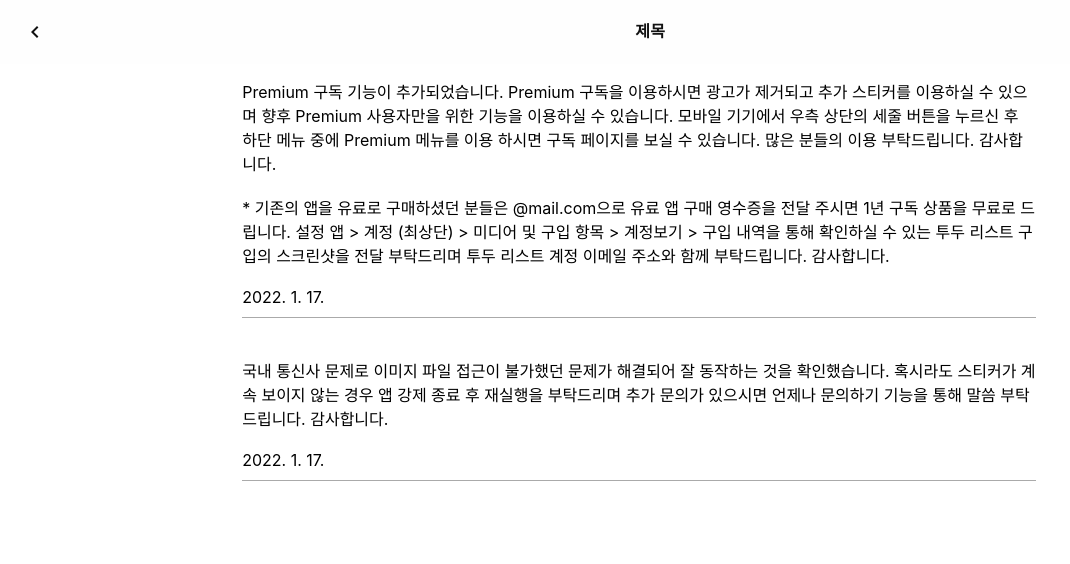
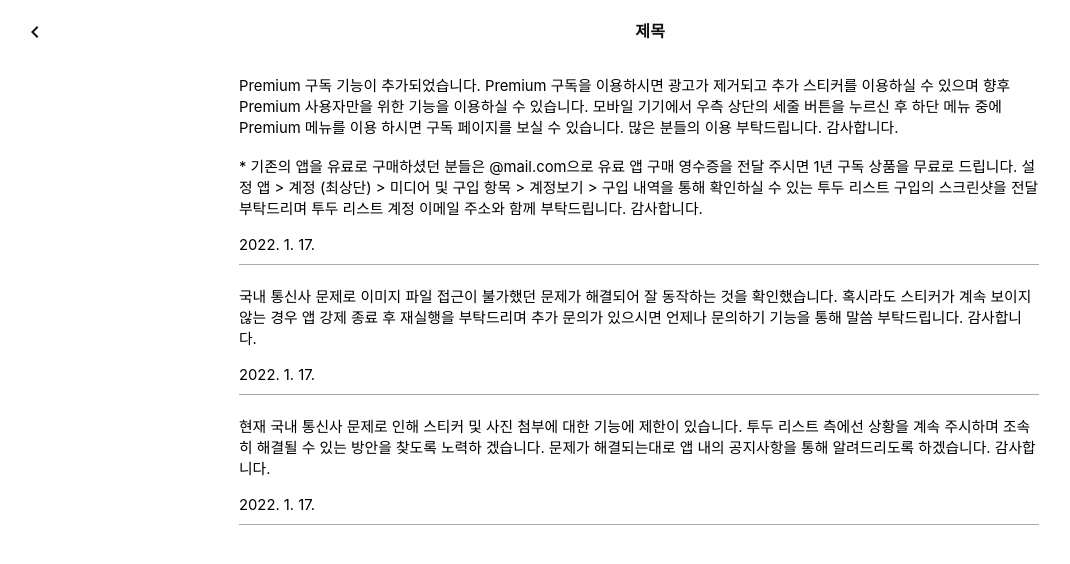
Before and after one commit to kenna-hwa/clonemate-front, a React (Create React App) app: page /announcements in a window 1280 px wide. Shown: the top 564 px of the page, without its empty margins (1-1071 px from the left). Built offline with nearby package versions, Linux system fonts and the light colour scheme.

Commit message:
turi: More announce 추가 수정3 0117

```diff
--- a/src/components/MoreAnnounce.js
+++ b/src/components/MoreAnnounce.js
@@ -46,7 +46,6 @@
         <br />
         <HorizonLine />
 
-        <br />
         국내 통신사 문제로 이미지 파일 접근이 불가했던 문제가 해결되어 잘 동작하는 것을 확인했습니다.
         혹시라도 스티커가 계속 보이지 않는 경우 앱 강제 종료 후 재실행을 부탁드리며
         추가 문의가 있으시면 언제나 문의하기 기능을 통해 말씀 부탁드립니다. 감사합니다. <br />
@@ -55,6 +54,13 @@
         <br />
         <HorizonLine />
 
+        현재 국내 통신사 문제로 인해 스티커 및 사진 첨부에 대한 기능에 제한이 있습니다.
+        투두 리스트 측에선 상황을 계속 주시하며 조속히 해결될 수 있는 방안을 찾도록 노력하
+        겠습니다. 문제가 해결되는대로 앱 내의 공지사항을 통해 알려드리도록 하겠습니다. 감사합니다. <br />
+        <br />
+        2022. 1. 17.
+        <br />
+        <HorizonLine />
 
       </div>
     </form>
--- a/src/stylesheets/More.css
+++ b/src/stylesheets/More.css
@@ -12,10 +12,10 @@
 /* 모바일 넓이 - 비율이 다름 -> 수정필요 */
 .formOfAnnounce {
   margin: 0 auto;
-  width: 62%;
+  width: 62.5%;
 }
 .textOfAnnounce {
-  margin-top: 15px;
+  margin-top: 10px;
   margin-bottom: 15px;
-  font-size: 16px;
+  font-size: 14.8px;
 }
```
